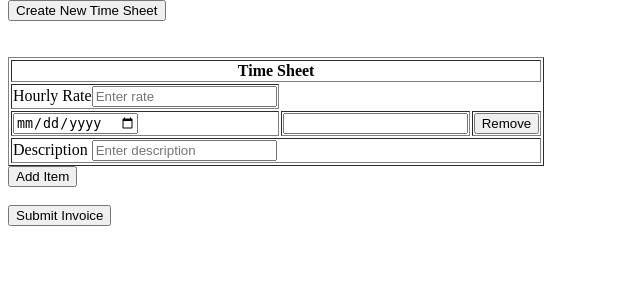
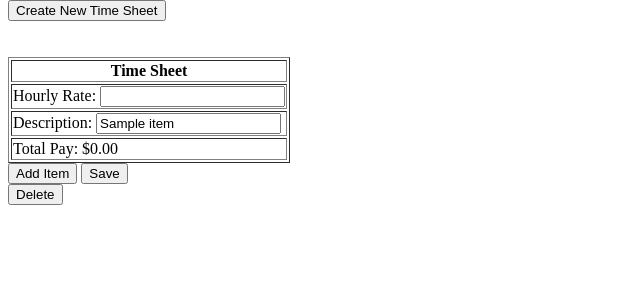
Before and after one commit to jsperling23/timesheet, a Flask app: template app/templates/index.j2 in a window 1280 px wide. Shown: the part 26-326 px from the top of the page, without its empty margins (0-640 px from the left). Run offline with Flask 3, Linux system fonts and the light colour scheme; the template is opened without the code that fills it: most values are stand-ins (such as "Sample title", 1, 10 or a date in 2020).

Commit message:
Added in full CRUD functionality for the timesheet as well as total pay calculations. Database TimeSheets table rate field updated to fit the rate correctly as well turning lineItems table into a JSON field.

```diff
--- a/app/app.py
+++ b/app/app.py
@@ -1,4 +1,5 @@
 import os
+import json
 
 from flask import Flask, render_template, request, redirect, url_for
 from dotenv import load_dotenv
@@ -33,6 +34,11 @@ timeSheet = TimeSheet()
 def home():
     if request.method == "GET":
         items = timeSheet.getSheets(db, 1)
+        for item in items:
+            if item[4]:
+                item[4] = json.loads(item[4])
+        for value in items[0][4].values():
+            print(value)
         return render_template("index.j2", items=items, userID=1)
 
 
@@ -42,10 +48,35 @@ def createSheet():
     timeSheet.createSheet(db, userID)
     return redirect(url_for('home'))
 
-@app.route('/update', methods=["POST"])
-def createSheet():
-    userID = request.args.get('userID')
-    timeSheet.createSheet(db, userID)
+
+@app.route('/save', methods=["POST"])
+def saveSheet():
+    sheetID = request.form.get('sheetID')
+    rate = request.form.get('rate')
+    description = request.form.get('description')
+    dates = request.form.getlist('date')
+    hours = request.form.getlist('hours')
+    lineItems = {}
+    for i in range(len(dates)):
+        lineItems[i] = {"date": dates[i], "hours": hours[i]}
+    lineItems = json.dumps(lineItems)
+    print(f'sheetID: {sheetID}\n Rate: {rate}\n Description: {description}\n\
+            Line Items: {lineItems}')
+    res = timeSheet.saveSheet(db, rate, description, lineItems, sheetID)
+    if res:
+        print("success")
+    else:
+        print("loser bitch")
     return redirect(url_for('home'))
+
+
+@app.route('/delete', methods=["GET"])
+def deleteSheet():
+    sheetID = request.args.get('sheetID')
+    print("Delete Imminent, sheet ID: ", sheetID)
+    timeSheet.deleteSheet(db, sheetID)
+    return redirect(url_for('home'))
+
+
 if __name__ == "__main__":
     app.run(port=5000, debug=True)
--- a/app/database/ddl.sql
+++ b/app/database/ddl.sql
@@ -11,7 +11,7 @@ CREATE TABLE Users(
 CREATE TABLE TimeSheets(
     sheetID INT AUTO_INCREMENT NOT NULL UNIQUE,
     userID INT NOT NULL,
-    rate DECIMAL(3, 2),
+    rate DECIMAL(5, 2),
     description VARCHAR(255),
     lineItems JSON,
     PRIMARY KEY (sheetID),
--- a/app/templates/index.j2
+++ b/app/templates/index.j2
@@ -5,41 +5,56 @@
                         <button type="submit">Create New Time Sheet</button>
     </form>
     <br></br>
-    <form action="/submit" method="POST">
+
+    {% for item in items %}
+    <form action="{{ url_for('saveSheet') }}" method="POST">
+        <input type="hidden" id="sheetID" name="sheetID" value="{{ item[0] }}">
         <table border="1">
             <thead>
                 <tr>
                     <th colspan="3">Time Sheet</th>
                 </tr>
             </thead>
-            <tbody id="line-items">
+            <tbody id="{{ item[0] }}" onload="calculatePay('{{ item[0] }}')">
                 <tr>
-                    <td>Hourly Rate<input type="number" step="0.01" name="rate" placeholder="Enter rate"></td>
+                    <td>Hourly Rate: <input type="number" step="0.01" oninput="calculatePay({{ item[0] }})" name="rate" id=rate_{{ item[0] }} value="{{ item[2] }}"></td>
                 </tr>
-                {% for item in items.lineItems %}
                 <tr>
-                    <td><input type="date" name="date" value="{{ item.date }}"></td>
-                    <td><input type="number" step="0.1" name="rate" value="{{ item.hours }}"></td>
-                    <td><button type="button" onclick="removeRow(this)">Remove</button></td>
+                    <td colspan="3">Description: <input type="text" name="description" value="{{ item[3] }}" ></td>
                 </tr>
-                {% endfor %}
                 <tr>
-                    <td colspan="3">Description <input type="text" name="description" placeholder="Enter description" ></td>
+                    <td colspan="3" id=pay_{{ item[0] }}>Total Pay: $0</td>
                 </tr>
+                {% if item[4] %}
+                    {% for line in item[4].values() %}
+                    <tr>
+                        <td>Date: <input type="date" name="date" value="{{ line['date'] }}"></td>
+                        <td>Hours Worked: <input type="number" step="0.1" id=hours_{{ item[0] }} name="hours" value="{{ line['hours'] }}"></td>
+                        <td><button type="button" onclick="removeRow(this)">Remove</button></td>
+                    </tr>
+                    {% endfor %}
+                {% endif %}
             </tbody>
         </table>
-        <button type="button" onclick="addRow()">Add Item</button>
-        <br><br>
-        <input type="submit" value="Submit Invoice">
+        <button type="button" onclick="addRow({{ item[0] }})">Add Item</button>
+        <input type="submit" value="Save">
     </form>
+    <form action="{{ url_for('deleteSheet') }}" method="GET">
+                        <input type="hidden" name="sheetID" value="{{ item[0] }}">
+                        <button type="submit">Delete</button>
+    </form>
+    <br></br>
+    <br></br>
+    {% endfor %}
 
     <script>
-        function addRow() {
-            const body = document.getElementById('line-items');
+        function addRow(sheetID) {
+            const body = document.getElementById(sheetID);
             const newRow = document.createElement('tr');
+            const lastRow = document.getElementById("pay_" + sheetID)
             newRow.innerHTML = `
                 <td><input type="date" name="date"></td>
-                <td><input type="number" step="0.1" name="rate"></td>
+                <td><input type="number" step="0.1" name="hours"></td>
                 <td><button type="button" onclick="removeRow(this)">Remove</button></td>
             `;
             body.appendChild(newRow);
@@ -49,6 +64,31 @@
             const row = button.closest('tr');
             row.remove();
         }
+
+        function calculatePay(sheetID) {
+            let pay = 0;
+            let hours = 0;
+            const payElement = document.getElementById("pay_" + sheetID)
+            const rate = document.getElementById("rate_" + sheetID);
+            const hourElements = document.querySelectorAll("#hours_" + sheetID);
+            hourElements.forEach((element) => {
+                if (element.value && !isNaN(parseFloat(element.value))) {
+                    hours += parseFloat(element.value);
+                };
+            });
+
+            if (rate.value && !isNaN(parseFloat(rate.value))) {
+                pay = hours * parseFloat(rate.value);
+            };
+
+            payElement.textContent = `Total Pay: $${pay.toFixed(2)}`;
+        }
+
+        document.addEventListener("DOMContentLoaded", () => {
+            {% for item in items %}
+                calculatePay('{{ item[0] }}');
+            {% endfor %}
+        });
     </script>
 
 {% endblock %}
```
Also changed, not shown: app/database.py (+3 -5 lines), app/timeSheet.py (+27 -2 lines).
